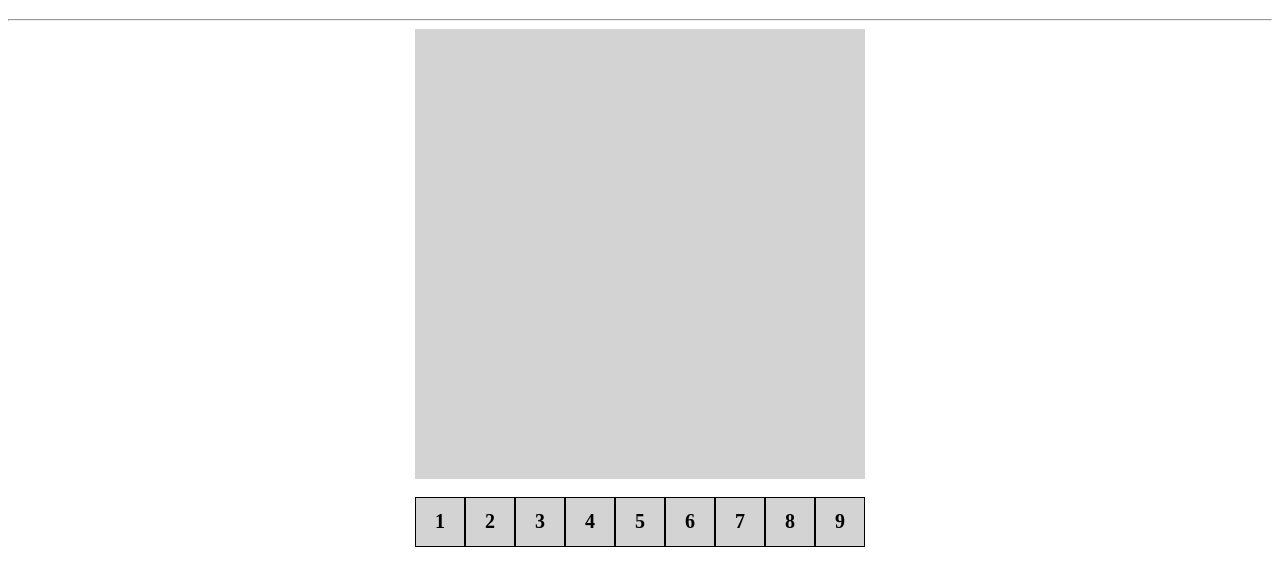
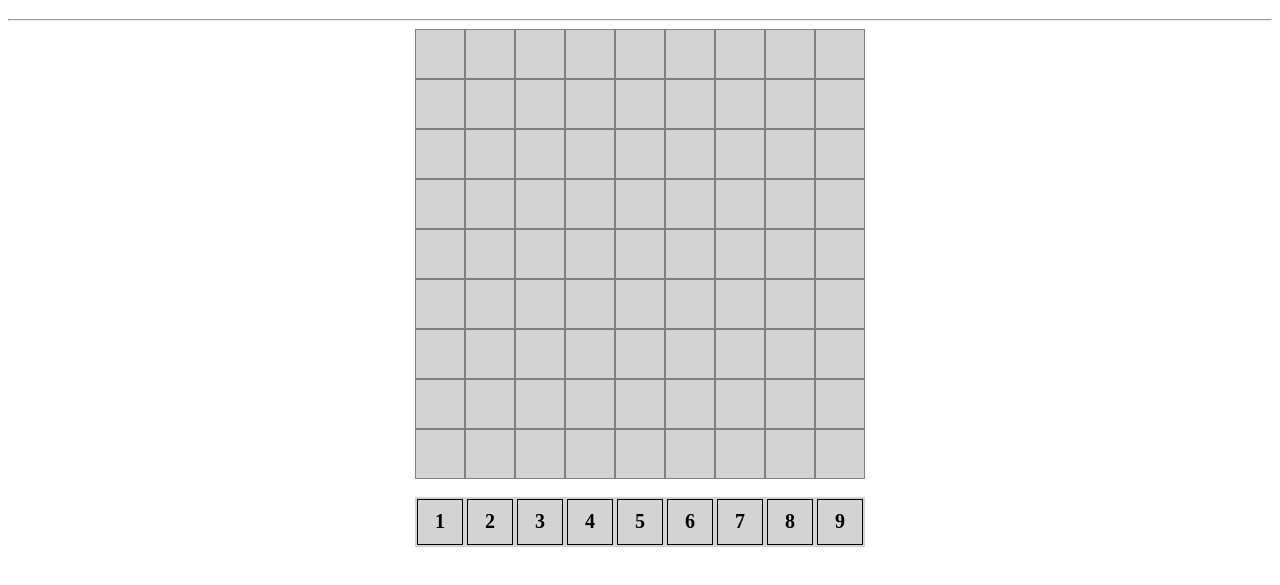
Before and after one commit to drew18moore/sudoku-js, a plain HTML site: page index.html in a window 1280 px wide. Shown: the part 61-646 px from the top of the page. Drawn offline with Linux system fonts and the light colour scheme.

Commit message:
Added margin to each digit and created two for loops to add 9x9 board grid

```diff
--- a/styles.css
+++ b/styles.css
@@ -33,9 +33,10 @@
 }
 
 .number {
-    width: 48px;
-    height: 48px;
+    width: 44px;
+    height: 44px;
     border: 1px solid black;
+    margin: 2px;
 
     font-size: 20px;
     font-weight: bold;
--- a/sudoku.js
+++ b/sudoku.js
@@ -40,4 +40,14 @@ function setGame() {
         number.classList.add("number");
         document.getElementById("digits").appendChild(number);
     }
+
+    // Board
+    for (let r = 0; r < 9; r++) {
+        for (let c = 0; c < 9; c++) {
+            let tile  = document.createElement("div");
+            tile.id = r.toString() + "-" + c.toString();
+            tile.classList.add("tile");
+            document.getElementById("board").appendChild(tile);
+        }
+    }
 }
```
